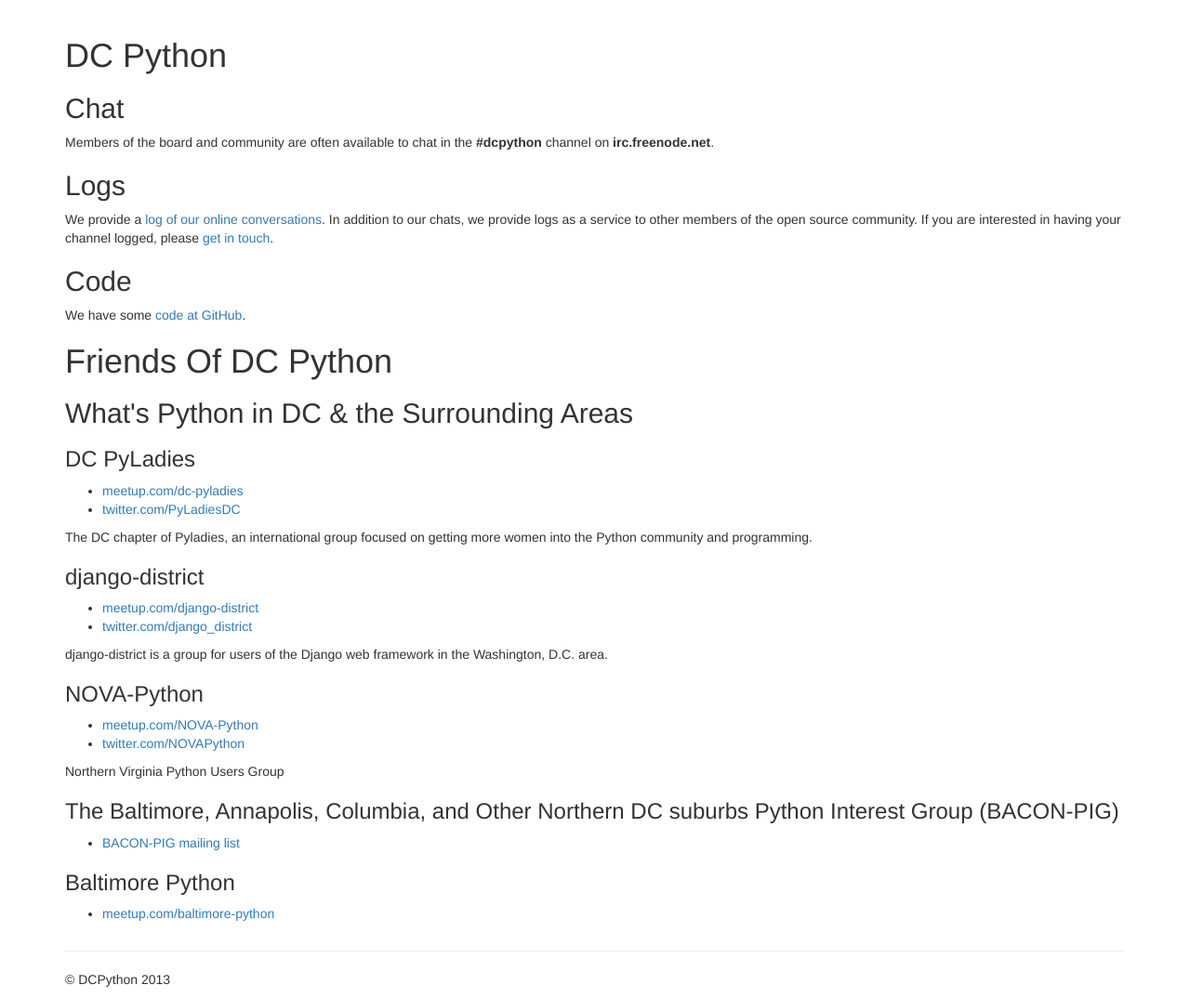
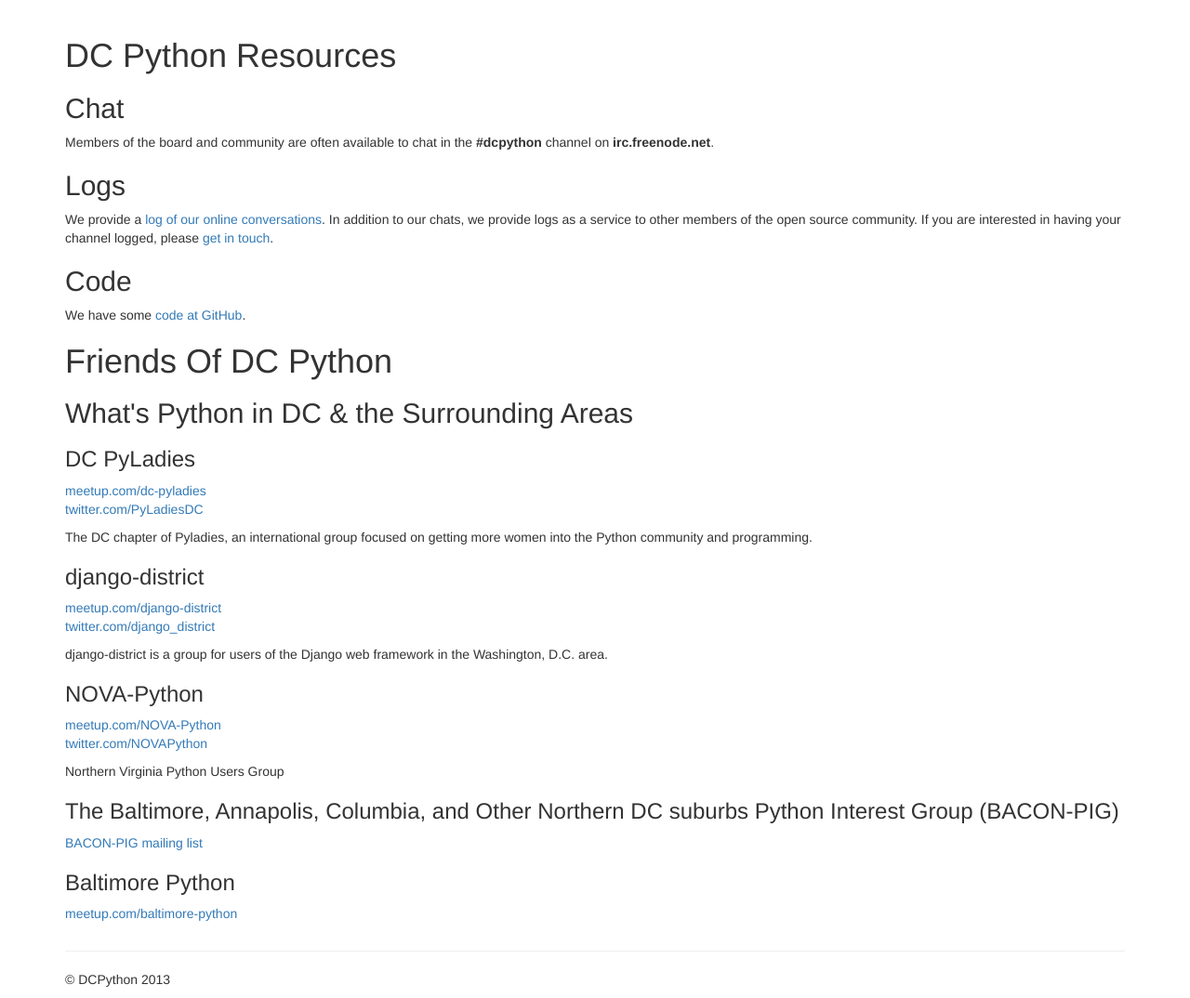
Before and after one commit to ohimors/dcpython-django, a Django app: page /resources in a window 1280 px wide. Shown: the part 52-1126 px from the top of the page at 93% size. Run offline with Django 3.2, Linux system fonts and the light colour scheme; some libraries are stand-ins or nearby versions.

Commit message:
added resources url, added unstyled class to 'friends of' links

```diff
--- a/app/templates/app/base.html
+++ b/app/templates/app/base.html
@@ -29,7 +29,7 @@
             <li {% if active == "about" %}class="active"{% endif %}><a href="/about">About Us</a></li>
             <li {% if active == "deals" %}class="active"{% endif %}><a href="/deals">Member Deals</a></li>
             <li {% if active == "blog" %}class="active"{% endif %}><a href="/blog">Blog</a></li>
-            <li {% if active == "resources" %}class="active"{% endif %}><a href="/">Resources</a></li>
+            <li {% if active == "resources" %}class="active"{% endif %}><a href="/resources">Resources</a></li>
           </ul>
         </div><!--/.navbar-collapse -->
       </div>
--- a/app/templates/app/resources.html
+++ b/app/templates/app/resources.html
@@ -7,7 +7,7 @@
   <!-- Example row of columns -->
   <div class="row">
     <div class="col-lg-12">
-      <h1>DC Python</h1>
+      <h1>DC Python Resources</h1>
         <h2 id="chat">Chat</h2>
           <p>Members of the board and community are often available to chat in the <strong>#dcpython</strong> channel on <strong>irc.freenode.net</strong>.</p>
         <h2 id="logs">Logs</h2>
@@ -20,29 +20,29 @@
         <h2>What's Python in DC & the Surrounding Areas</h2>
       </header>
           <h3>DC PyLadies</h3>
-            <ul>
+            <ul class="list-unstyled">
               <li><a href="http://www.meetup.com/dc-pyladies">meetup.com/dc-pyladies</a></li>
               <li><a href="https://twitter.com/PyLadiesDC/">twitter.com/PyLadiesDC</a></li>
             </ul>
             <p>The DC chapter of Pyladies, an international group focused on getting more women into the Python community and programming.</p>
           <h3>django-district</h3>
-            <ul>
+            <ul class="list-unstyled">
               <li><a href="http://www.meetup.com/django-district/">meetup.com/django-district</a></li>
               <li><a href="https://twitter.com/django_district/">twitter.com/django_district</a></li>
             </ul>
             <p>django-district is a group for users of the Django web framework in the Washington, D.C. area.</p>
           <h3>NOVA-Python</h3>
-            <ul>
+            <ul class="list-unstyled">
               <li><a href="http://www.meetup.com/NOVA-Python/">meetup.com/NOVA-Python</a></li>
               <li><a href="https://twitter.com/NOVAPython/">twitter.com/NOVAPython</a></li>
             </ul>
             <p>Northern Virginia Python Users Group</p>
           <h3>The Baltimore, Annapolis, Columbia, and Other Northern DC suburbs Python Interest Group (BACON-PIG)</h3>
-            <ul>
+            <ul class="list-unstyled">
               <li><a href="https://pangalactic.us/mailman/listinfo/bacon-pig">BACON-PIG mailing list</a></li>
             </ul>
           <h3>Baltimore Python</h3>
-            <ul>
+            <ul class="list-unstyled">
               <li><a href="http://www.meetup.com/baltimore-python/">meetup.com/baltimore-python</a></li>
             </ul>
     </div>
```
